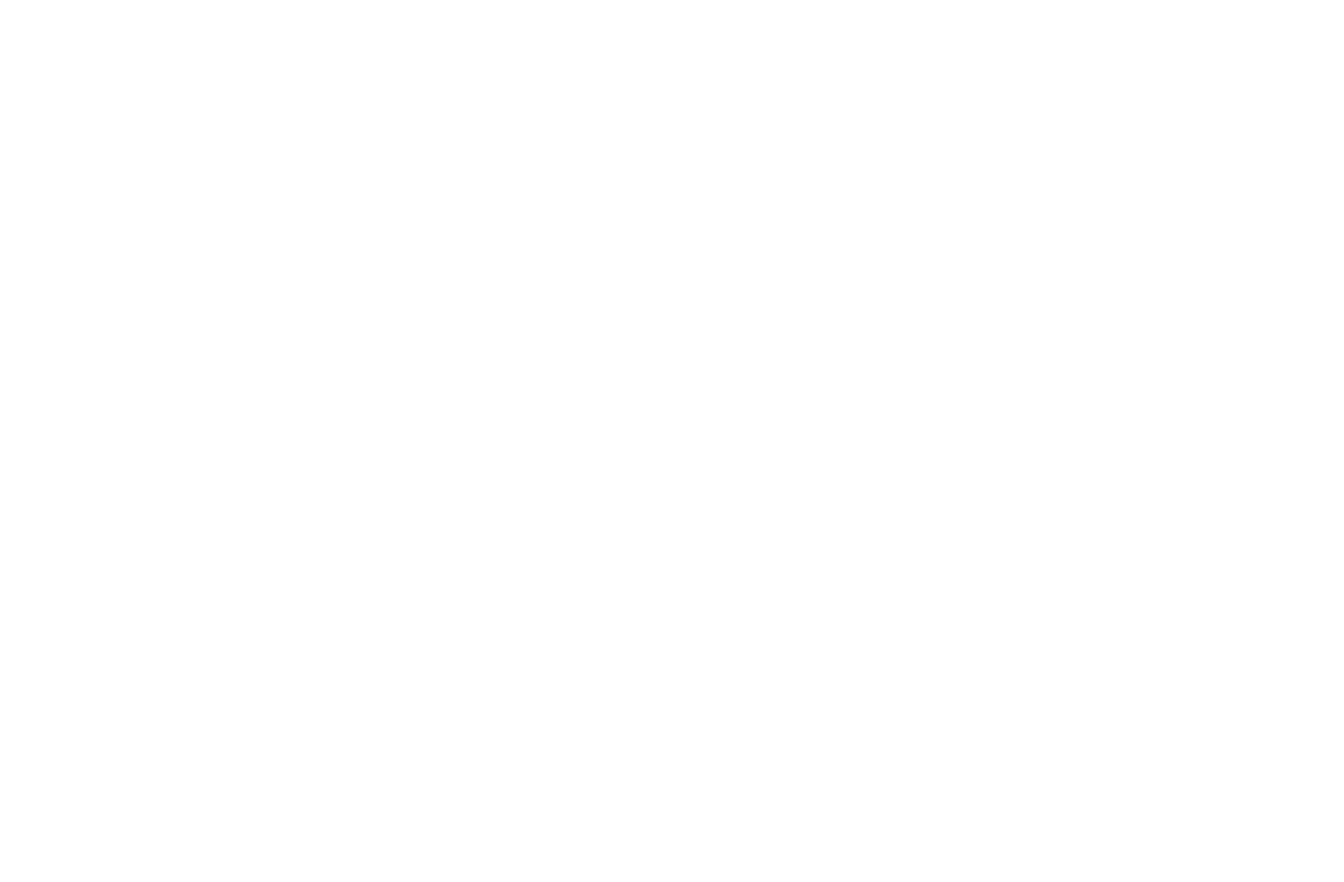
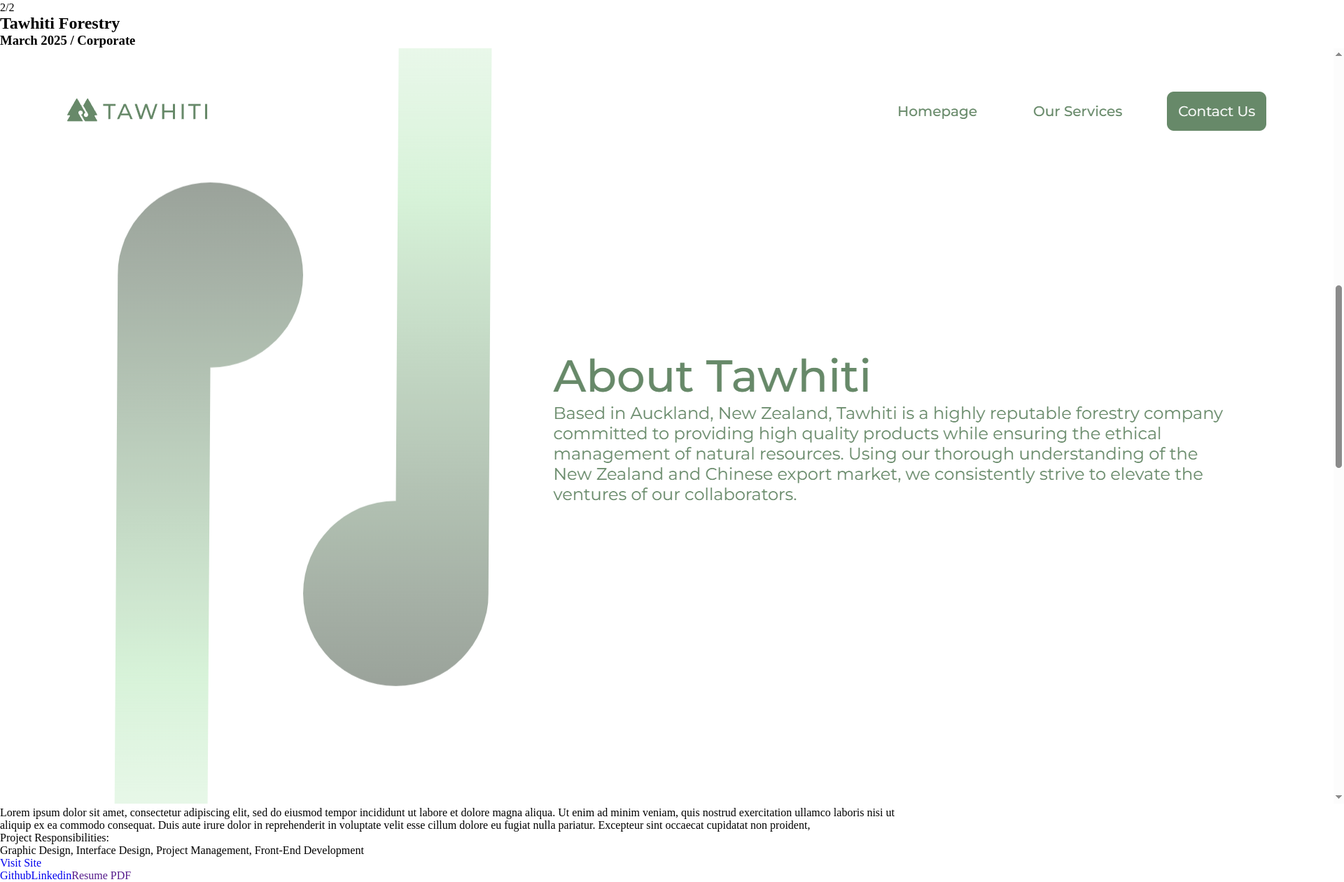
Before and after one commit to stuutzer/watshisname-stuutzer, a Next.js app: page /works in a window 1280 px wide. Shown: the part 1293-2554 px from the top of the page at 70% size, 1920 px wide, since content can reach past the window. Before the commit the page ends 800 px from the top, so only its background shows below. Built offline with nearby package versions, Linux system fonts and the light colour scheme.

Commit message:
feat: implemented dynamic work cards for works page

```diff
--- a/app/components/footer.tsx
+++ b/app/components/footer.tsx
@@ -1,9 +1,9 @@
-export default function footer(){
+export default function Footer(){
     return(
         <>
         <footer>
-            <a href="https://github.com/stuutzer">Github</a>
-            <a href="https://www.linkedin.com/in/justin-teng-tu/">Linkedin</a>
+            <a href="https://github.com/stuutzer" target="_blank">Github</a>
+            <a href="https://www.linkedin.com/in/justin-teng-tu/" target="_blank">Linkedin</a>
             <a href="">Resume PDF</a>
         </footer>
         </>
--- a/app/page.tsx
+++ b/app/page.tsx
@@ -1,4 +1,5 @@
 import Navigation from "./components/navigation";
+import Footer from "./components/footer";
 
 export default function Home() {
   return (
@@ -14,6 +15,7 @@
         but I already stated it in the h2 tag. What am I supposed to write here?
       </p>
     </main>
+    <Footer/>
     </>
   );
 }
--- a/app/works/page.tsx
+++ b/app/works/page.tsx
@@ -1,12 +1,56 @@
 import Navigation from "../components/navigation";
+import Footer from "../components/footer";
 
 export default function Works() {
+  const works = [
+    {
+      key: 1,
+      name: "MTGlossary",
+      time: "November 2024",
+      category: "Personal",
+      imgSrc: "mtglossary.png",
+      desc: "Lorem ipsum dolor sit amet, consectetur adipiscing elit, sed do eiusmod tempor incididunt ut labore et dolore magna aliqua. Ut enim ad minim veniam, quis nostrud exercitation ullamco laboris nisi ut aliquip ex ea commodo consequat. Duis aute irure dolor in reprehenderit in voluptate velit esse cillum dolore eu fugiat nulla pariatur. Excepteur sint occaecat cupidatat non proident,",
+      roles: ["Interface Design", "Product Design", "Full-Stack Development",],
+      link: "https://www.mtglossary.com/",
+    },
+    {
+      key: 2,
+      name: "Tawhiti Forestry",
+      time: "March 2025",
+      category: "Corporate",
+      imgSrc: "tawhiti.png",
+      desc: "Lorem ipsum dolor sit amet, consectetur adipiscing elit, sed do eiusmod tempor incididunt ut labore et dolore magna aliqua. Ut enim ad minim veniam, quis nostrud exercitation ullamco laboris nisi ut aliquip ex ea commodo consequat. Duis aute irure dolor in reprehenderit in voluptate velit esse cillum dolore eu fugiat nulla pariatur. Excepteur sint occaecat cupidatat non proident,",
+      roles: ["Graphic Design", "Interface Design", "Project Management", "Front-End Development",],
+      link: "https://www.tawhiti.co.nz/",
+    },
+  ];
+
+
   return (
     <>
     <Navigation />
     <main>
-        <h1>This is the works page.</h1>
+      {
+        works.map(work =>
+          <section key={work.key}>
+            <p>{work.key}/{works.length}</p>
+            <h2>{work.name}</h2>
+            <h3>{work.time} / {work.category}</h3>
+            <img src={work.imgSrc} alt={"Screenshot of " + work.name + " website."} />
+            <p>{work.desc}</p>
+            <aside>
+                <p>
+                    <span>Project Responsibilities:</span>
+                    <br />
+                    {work.roles.join(', ')}
+                </p>
+                <a href={work.link}>Visit Site</a>
+            </aside>
+          </section>
+        )
+      }
     </main>
+    <Footer />
     </>
   );
 }
```
Also changed, not shown: app/components/work.tsx (deleted), public/mtglossary.png (added), public/tawhiti.png (added).
